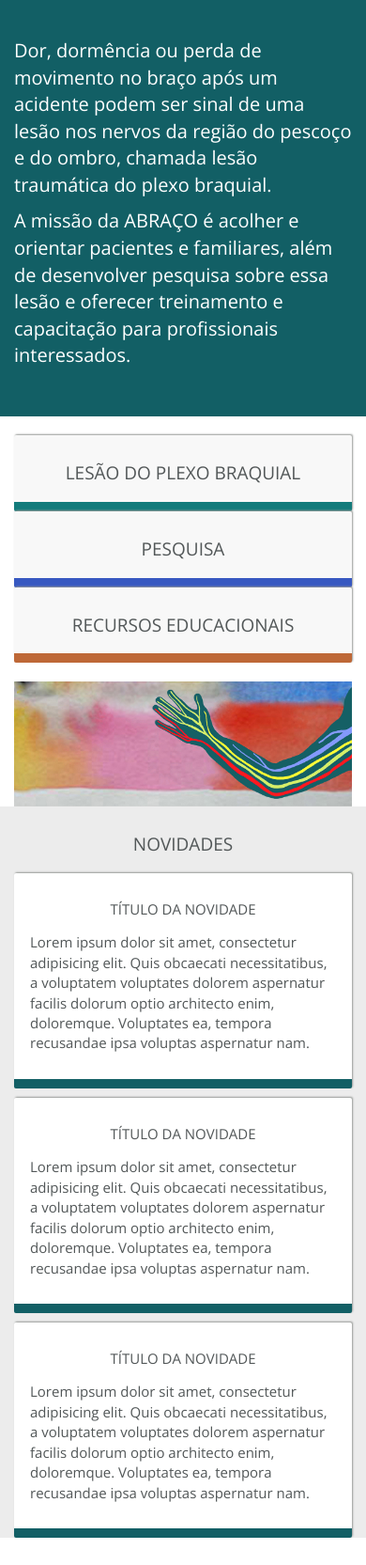
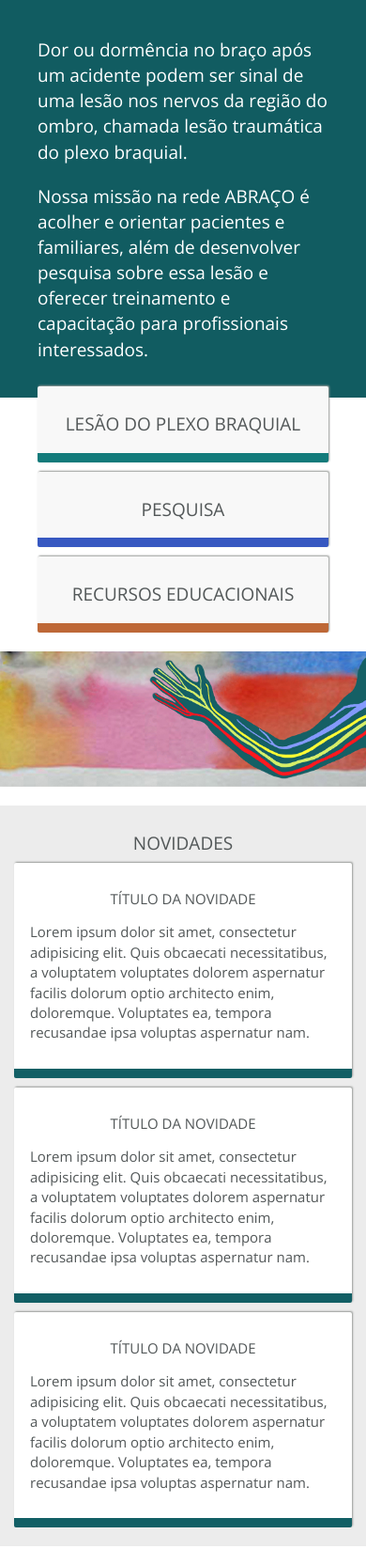
Before and after one commit to neuromat/abraco, a Django app: template website/templates/index.html in a window 390 px wide. Shown: the whole page at 94% size. Before the commit the page ends 1636 px from the top, so only its background shows below. Run offline with Django 3.2, Linux system fonts and the light colour scheme; the template is opened without the code that fills it, so the values that code supplies are empty; some libraries are stand-ins or nearby versions.

Commit message:
ajustando background, botoes das acoes e responsividade

```diff
--- a/static/css/style.css
+++ b/static/css/style.css
@@ -37,18 +37,20 @@ hr {
 }
 
 /*Texto de introducao*/
-.aIntroduction{
-  background-color: #125F65;
-  padding: 40px 15px;
-  margin-bottom: 20px;
+.aIntroduction {
+    background-image: url(../img/bg_verde.png);
+    background-repeat: repeat-x;
+    background-size: 228px;
+    padding: 40px 40px 10px 40px;
+    margin-bottom: 10px;
 }
 .aIntroduction p{
   color: #FFFFFF;
-  font-size: 20px;
+  font-size: 19px;
   font-weight: 300;
+  margin-bottom: 20px;
 }
-
-/*Links Secoes*/
+/*Links Acoes*/
 #aBotaoLesao{
   background-color: #F8F8F8;
   border-bottom: 10px solid #137B7B;
@@ -80,15 +82,19 @@ hr {
 /*Ilustracao do braco*/
 .aIlustracao img{
   width: 100%;
-  margin-top: 20px;
+  padding: 0 10px;
 }
 
 /*Area de novidades*/
 .aNovidades{
-  background-color: #ECECEC;
+  background-color: #ececec;
+  padding-top: 10px;
+  padding-bottom: 20px;
+  margin-top: 20px;
+  margin-bottom: 20px;
 }
 .aNovidades h2{
-    padding: 10px;
+  padding: 0;
 }
 .aNovidade{
   background-color: #FFFFFF;
@@ -110,7 +116,6 @@ hr {
 }
 
 /*Header e Nav*/
-
 .navbar-default .navbar-nav>li>a {
     color: #525758;
 }
@@ -170,3 +175,51 @@ bootstrap.css:4221
   font-size: 12px;
   text-align: right;
 }
+
+/*Ajustes dispositivos*/
+
+/* Large desktops and laptops */
+@media (min-width: 1200px) {
+.container {
+    width: 1200px;
+    }
+}
+
+/* Landscape phones and portrait tablets */
+@media (max-width: 767px) {
+  .aIntroduction {
+    background-image: url(../img/bg_verde.png);
+    background-repeat: repeat-x;
+    background-size: 317px;
+    padding: 40px 40px 10px 40px;
+    margin-bottom: 0px;
+    }
+/*Links Acoes*/
+#aBotaoPesquisa, #aBotaoLesao, #aBotaoRecEduc{
+  margin-top: 5px;
+  margin-bottom: 10px;
+  }
+}
+
+/* Portrait phones and smaller */
+@media (max-width: 480px) {
+.aIntroduction {
+    background-image: url(../img/bg_verde.png);
+    background-repeat: repeat-x;
+    background-size: 423px;
+    padding: 40px 40px 10px 40px;
+    margin-bottom: 0px;
+    }
+.aIlustracao img {
+    width: 100%;
+    padding: 0 0px;
+    }
+.aIlustracaoMob {
+    padding-right: 0px;
+    padding-left: 0px;
+    }
+.aIlustracao img {
+    width: 100%;
+    padding: 0 0px;
+    }
+}
--- a/website/templates/index.html
+++ b/website/templates/index.html
@@ -17,20 +17,17 @@
 
 <body>
     <!--Introdução-->
+    <div class="container aIntroduction ">
         <div class="row">
-        <div class="container aIntroduction">
             <div class="col-md-12">
-                <p>Dor, dormência ou perda de movimento no braço após um acidente podem ser sinal de uma lesão nos nervos da
-                    região do pescoço e do ombro, chamada lesão traumática do plexo braquial.</p>
-                <p>A missão da ABRAÇO é acolher e orientar pacientes e familiares, além de desenvolver pesquisa sobre essa lesão
-                    e oferecer treinamento e capacitação para profissionais interessados.</p>
+                <p>Dor ou dormência no braço após um acidente podem ser sinal de uma lesão nos nervos da região do ombro, chamada
+                    lesão traumática do plexo braquial.</p>
+                <p>Nossa missão na rede ABRAÇO é acolher e orientar pacientes e familiares, além de desenvolver pesquisa sobre
+                    essa lesão e oferecer treinamento e capacitação para profissionais interessados.</p>
             </div>
         </div>
-    </div>
-    <!--Links-->
         <div class="row aSection text-center">
-        <div class="container">
-            <!--Link para Seção Lesão-->
+            <div>
                 <div class="col-md-4">
                     <a href="#">
                         <div id="aBotaoLesao">
@@ -38,7 +35,6 @@
                         </div>
                     </a>
                 </div>
-            <!--Link para Seção Pesquisa-->
                 <div class="col-md-4">
                     <a href="#">
                         <div id="aBotaoPesquisa">
@@ -46,7 +42,6 @@
                         </div>
                     </a>
                 </div>
-            <!--Link para Seção Recursos educacionais-->
                 <div class="col-md-4">
                     <a href="#">
                         <div id="aBotaoRecEduc">
@@ -56,9 +51,10 @@
                 </div>
             </div>
         </div>
+    </div>
     <!--Ilustração do braço-->
     <div class="row">
-        <div class="container">
+        <div class="container aIlustracaoMob">
             <div class="col-md-12 aIlustracao">
                 <img src="../../static/img/ilustraBraco.jpg" alt="Ilustração de uma braço e terminações nervosas">
             </div>
```
Also changed, not shown: static/img/bg_cinza.png (added), static/img/bg_verde.png (added). Lines whose indentation alone changed are shown as unchanged.
